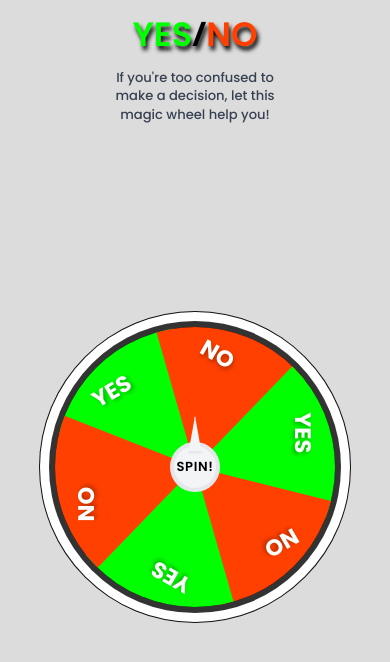
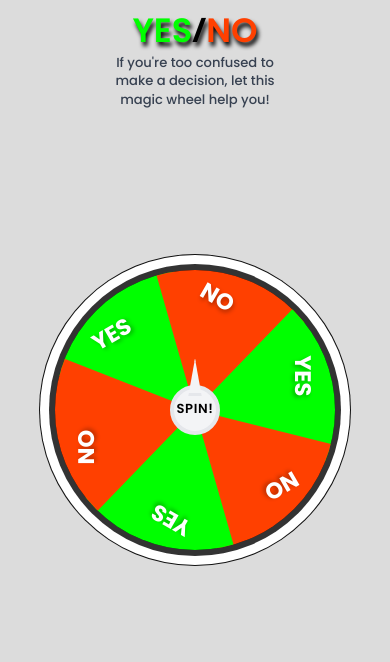
Before and after one commit to Kaviyamurugadass/YES-NO, a React (Vite) app: page / in a window 390 px wide. Shown: the top 662 px of the page. Built offline with nearby package versions, Linux system fonts and the light colour scheme.

Commit message:
fix: improve mobile layout for long screens

```diff
--- a/src/App.jsx
+++ b/src/App.jsx
@@ -7,8 +7,8 @@ export default function App() {
   return (
     <div className="min-h-screen bg-gray-200 flex flex-col items-center">
       <MyHeader />
-      <div className="absolute top-1/2 left-1/2 transform -translate-x-1/2 -translate-y-1/2">
-        <div className="relative w-[280px] h-[280px] md:w-[400px] md:h-[400px] flex justify-center items-center mt-24 md:mt-36">
+      <div className="absolute top-[45%] md:top-1/2 left-1/2 transform -translate-x-1/2 -translate-y-1/2">
+        <div className="relative w-[280px] h-[280px] md:w-[400px] md:h-[400px] flex justify-center items-center mt-16 md:mt-36">
           <button
             onClick={click}
             className="absolute z-10 w-[50px] h-[50px] md:w-[60px] md:h-[60px] rounded-full bg-gray-100 border-4 border-gray-200 flex justify-center items-center font-semibold uppercase tracking-wider cursor-pointer select-none text-sm md:text-base before:content-[''] before:absolute before:-top-8 before:w-6 before:h-10 before:bg-gray-100 before:border-[3px] before:border-gray-200 before:[clip-path:polygon(50%_0%,20%_100%,80%_100%)]"
--- a/src/components/MyHeader.jsx
+++ b/src/components/MyHeader.jsx
@@ -1,10 +1,10 @@
 export default function MyHeader(){
     return(
         <div className="absolute top-0 left-1/2 transform -translate-x-1/2 text-center">
-            <h1 className="text-4xl md:text-6xl font-semibold p-4 drop-shadow-[2px_4px_2px_rgba(0,0,0,1)]">
+            <h1 className="text-4xl md:text-6xl font-semibold py-3 md:p-4 drop-shadow-[2px_4px_2px_rgba(0,0,0,1)]">
                 <span className="text-[#00ff00]">YES</span>/<span className="text-[rgb(255,64,0)]">NO</span>
             </h1>
-            <p className="text-gray-700 text-sm md:text-base px-4 max-w-md mx-auto font-medium">
+            <p className="text-gray-700 text-sm md:text-base px-4 max-w-md mx-auto font-medium -mt-2 md:mt-0">
                 If you're too confused to make a decision, let this magic wheel help you!
             </p>
         </div>
```
